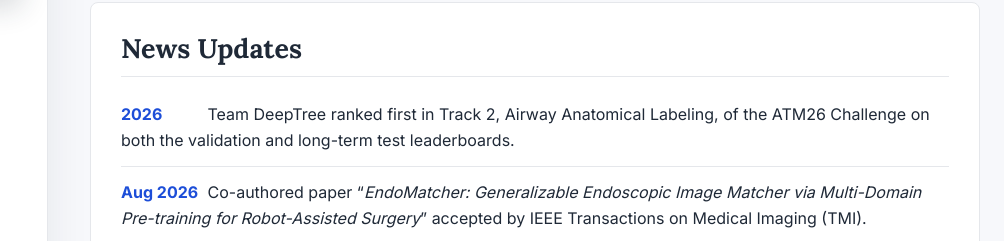
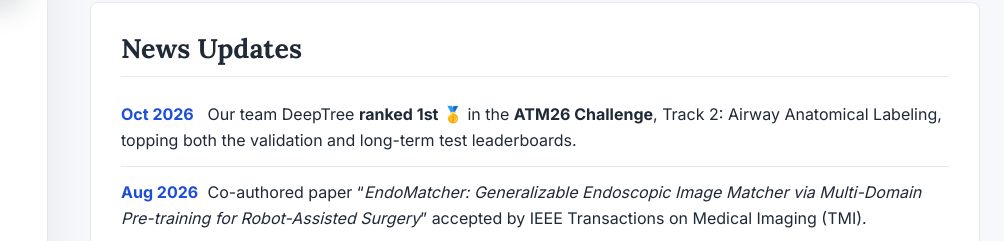
Before and after one commit to TianCuteQY/TianCuteQY.github.io, a plain HTML site: page index.html in a window 1280 px wide. Shown: the part 428-669 px from the top of the page, 276-1280 px from the left. Drawn offline with Linux system fonts and the light colour scheme.

Commit message:
Refine ATM26 challenge news

```diff
--- a/index.html
+++ b/index.html
@@ -83,7 +83,7 @@
             <h2>News Updates</h2>
           </div>
           <ul class="compact-list">
-            <li><span>2026</span> Team DeepTree ranked first in Track 2, Airway Anatomical Labeling, of the ATM26 Challenge on both the validation and long-term test leaderboards.</li>
+            <li><span>Oct 2026</span> Our team DeepTree <strong>ranked 1st</strong> 🥇 in the <strong>ATM26 Challenge</strong>, Track 2: Airway Anatomical Labeling, topping both the validation and long-term test leaderboards.</li>
             <li><span>Aug 2026</span> Co-authored paper &ldquo;<em>EndoMatcher: Generalizable Endoscopic Image Matcher via Multi-Domain Pre-training for Robot-Assisted Surgery</em>&rdquo; accepted by IEEE Transactions on Medical Imaging (TMI).</li>
             <li><span>Jul 2026</span> Co-authored paper &ldquo;<em>Geometry-Aware Camera Localization for Bronchoscopy</em>&rdquo; accepted by ACM MM 2026.</li>
             <li><span>Jul 2026</span> Joined Ant Group Healthcare through the Ant Star Plan A talent program.</li>
```
